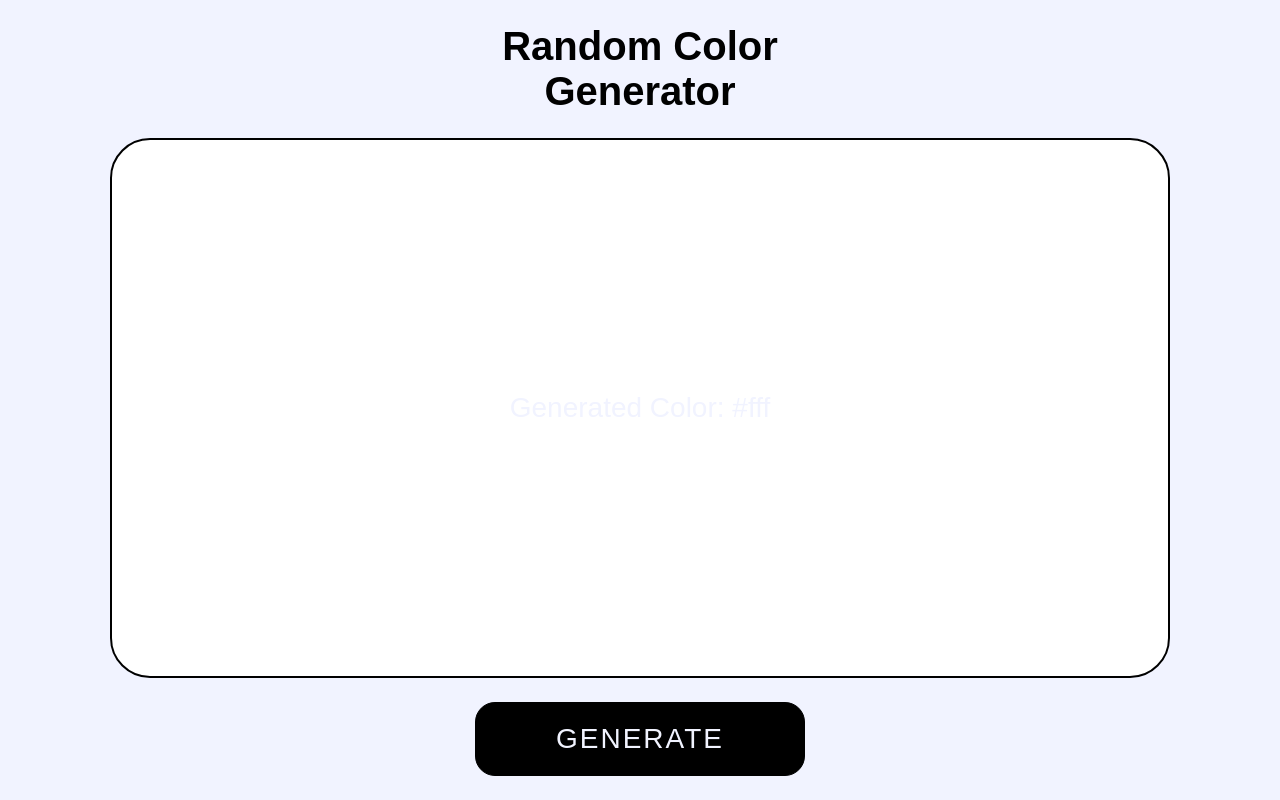
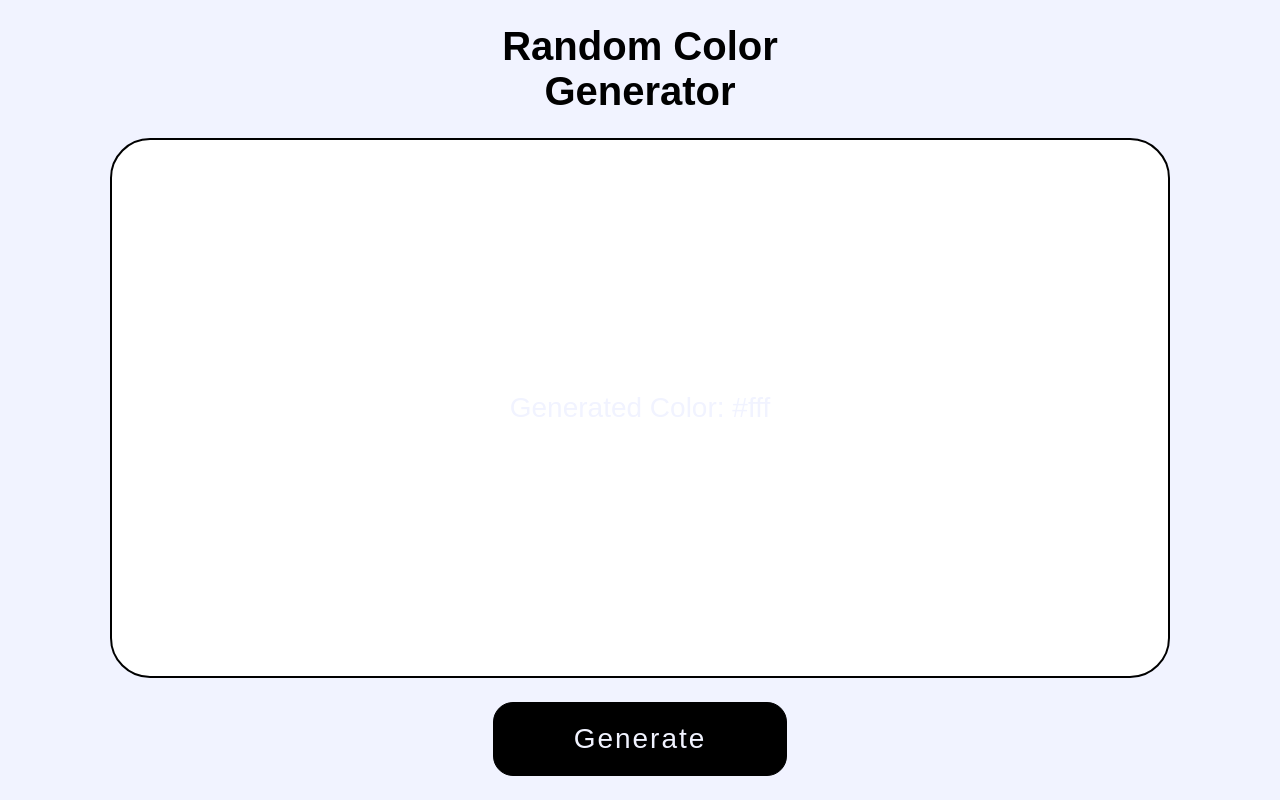
Before and after one commit to antonkolo/react-random-color-generator, a React app: page / in a window 1280 px wide. Built offline with nearby package versions, Linux system fonts and the light colour scheme; the HTML template or start-up script is replaced by a standard one; a web font is replaced by a local one.

Commit message:
Changed button to Capitalized

```diff
--- a/src/App.js
+++ b/src/App.js
@@ -90,7 +90,7 @@
         <ColorText>Generated Color: {color}</ColorText>
       </ColorBox>
       <GenerateButton onClick={() => setColor(randomColor())}>
-        GENERATE
+        Generate
       </GenerateButton>
     </Main>
   );
```
